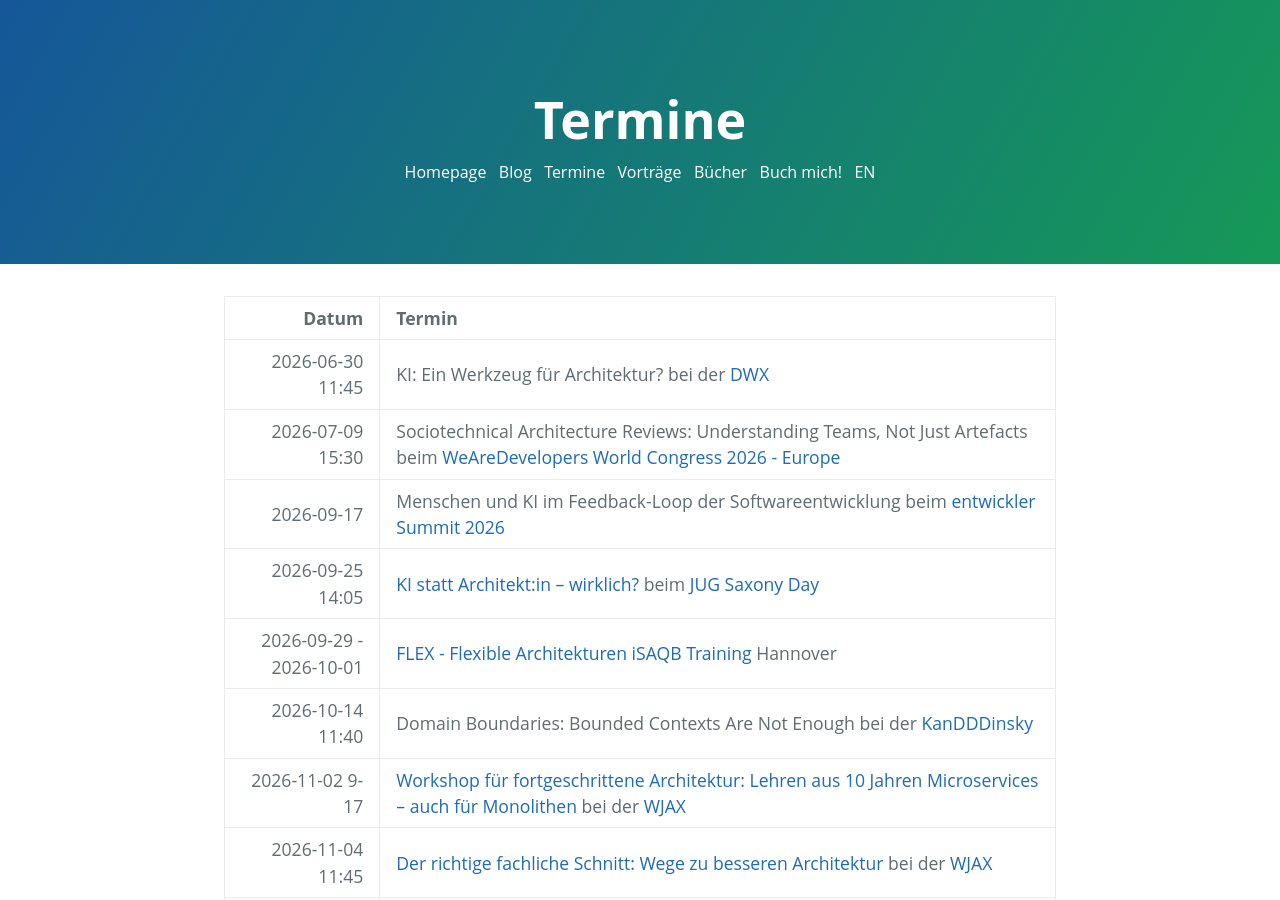
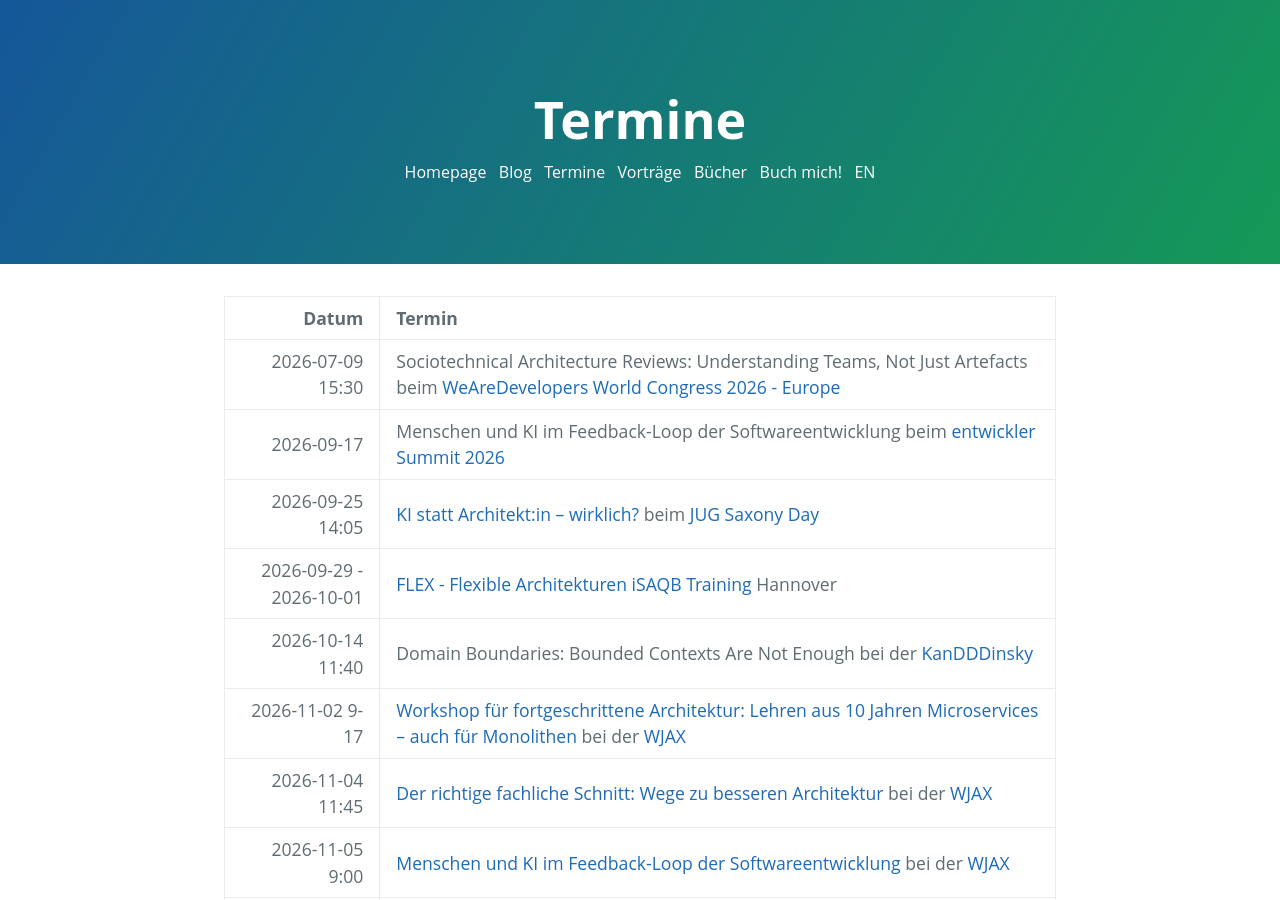
Before and after one commit to ewolff/ewolff.com, a Jekyll site: the page built from termine.md, in a window 1280 px wide and 900 px high. Built offline with Jekyll 4.4.1, drawn with Linux system fonts in a browser that asks for light colours.

Commit message:
Vergangene Termine entfernt

```diff
--- a/termine.md
+++ b/termine.md
@@ -5,7 +5,6 @@
 
 |            Datum | Termin                                                                                                                                                                                                      |
 |-----------------:|:------------------------------------------------------------------------------------------------------------------------------------------------------------------------------------------------------------|
-| 2026-06-30 11:45 | KI: Ein Werkzeug für Architektur? bei der [DWX](https://www.developer-world.de/dwx/dwx-programm) |
 | 2026-07-09 15:30 | Sociotechnical Architecture Reviews: Understanding Teams, Not Just Artefacts beim [WeAreDevelopers World Congress 2026 - Europe](https://www.wearedevelopers.com/world-congress/) |
 | 2026-09-17 | Menschen und KI im Feedback-Loop der Softwareentwicklung beim [entwickler Summit 2026](https://entwickler.de/entwickler-summit/) |
 | 2026-09-25 14:05 | [KI statt Architekt:in – wirklich?](https://jugsaxony.org/day/programm/details/304) beim [JUG Saxony Day](https://jugsaxony.org/day/) |
```
Also changed, not shown: schedule.md (+0 -1 lines).
